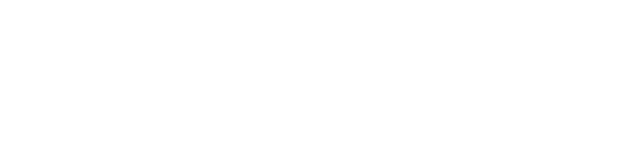
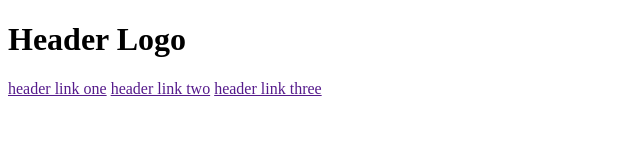
Before and after one commit to MichaelYKersey/Project-Odin-Landing-Page, a plain HTML site: page index.html in a window 1280 px wide. Shown: the whole page, without its empty margins (0-640 px from the left). Drawn offline with Linux system fonts and the light colour scheme.

Commit message:
Create Headerbar Skeleton HTML

```diff
--- a/index.html
+++ b/index.html
@@ -5,7 +5,12 @@
     <title>Project Odin Landing Page</title>
 </head>
 <body>
-    <div class="header-bar"></div>
+    <div class="header-bar">
+        <h1 class="header-logo">Header Logo</h1>
+        <a href="" class="header-link">header link one</a>
+        <a href="" class="header-link">header link two</a>
+        <a href="" class="header-link">header link three</a>
+    </div>
     <div class="intro-area"></div>
     <div class="info-area"></div>
     <div class="sign-up-area"></div>
```
